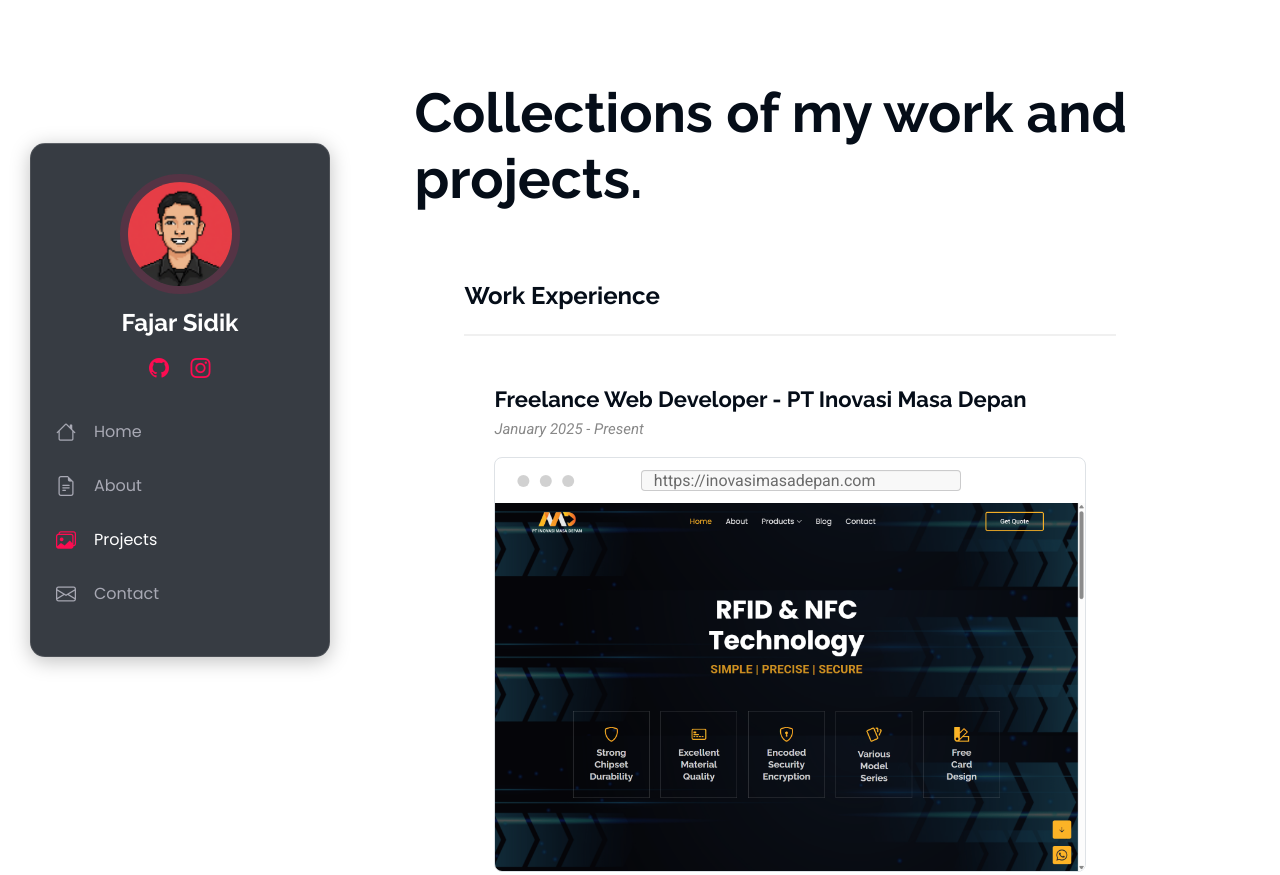
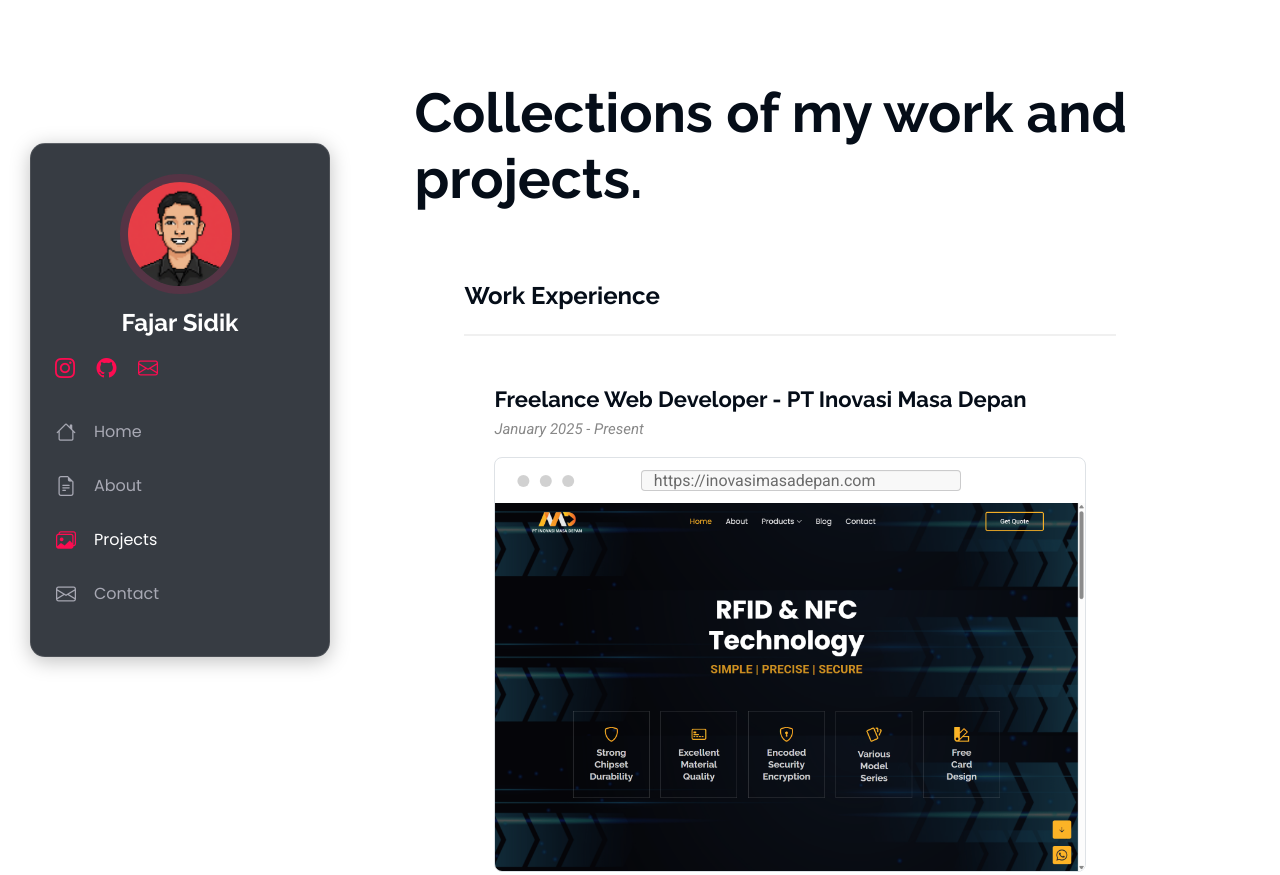
Before and after one commit to ImJarrs/portfolio, a website: page projects.html in a window 1280 px wide. Shown: the top 875 px of the page. Drawn offline with nearby package versions, Linux system fonts and the light colour scheme.

Commit message:
Fix Project

```diff
--- a/projects.html
+++ b/projects.html
@@ -37,10 +37,11 @@
       <h1 class="sitename">Fajar Sidik</h1>
     </a>
 
-    <div class="social-links text-center">
+    <div class="social-links">
+      <a href="https://instagram.com/im.jarrs_" class="instagram"><i class="bi bi-instagram"></i></a>
       <a href="https://github.com/ImJarrs" class="twitter"><i class="bi bi-github"></i></a>
-      <a href="https://instagram.com/im.jarrs_" class="instagram"><i class="bi bi-instagram"></i></a>
-
+      <a href="mailto:sidikfs.fajar@gmail.com" class="mail"><i class="bi bi-envelope"></i></a>
+      <!-- <a href="https://www.linkedin.com/in/fajar-sidik-0b3ba8361/" class="linkedin"><i class="bi bi-linkedin"></i></a> -->
     </div>
 
     <nav id="navmenu" class="navmenu">
```
